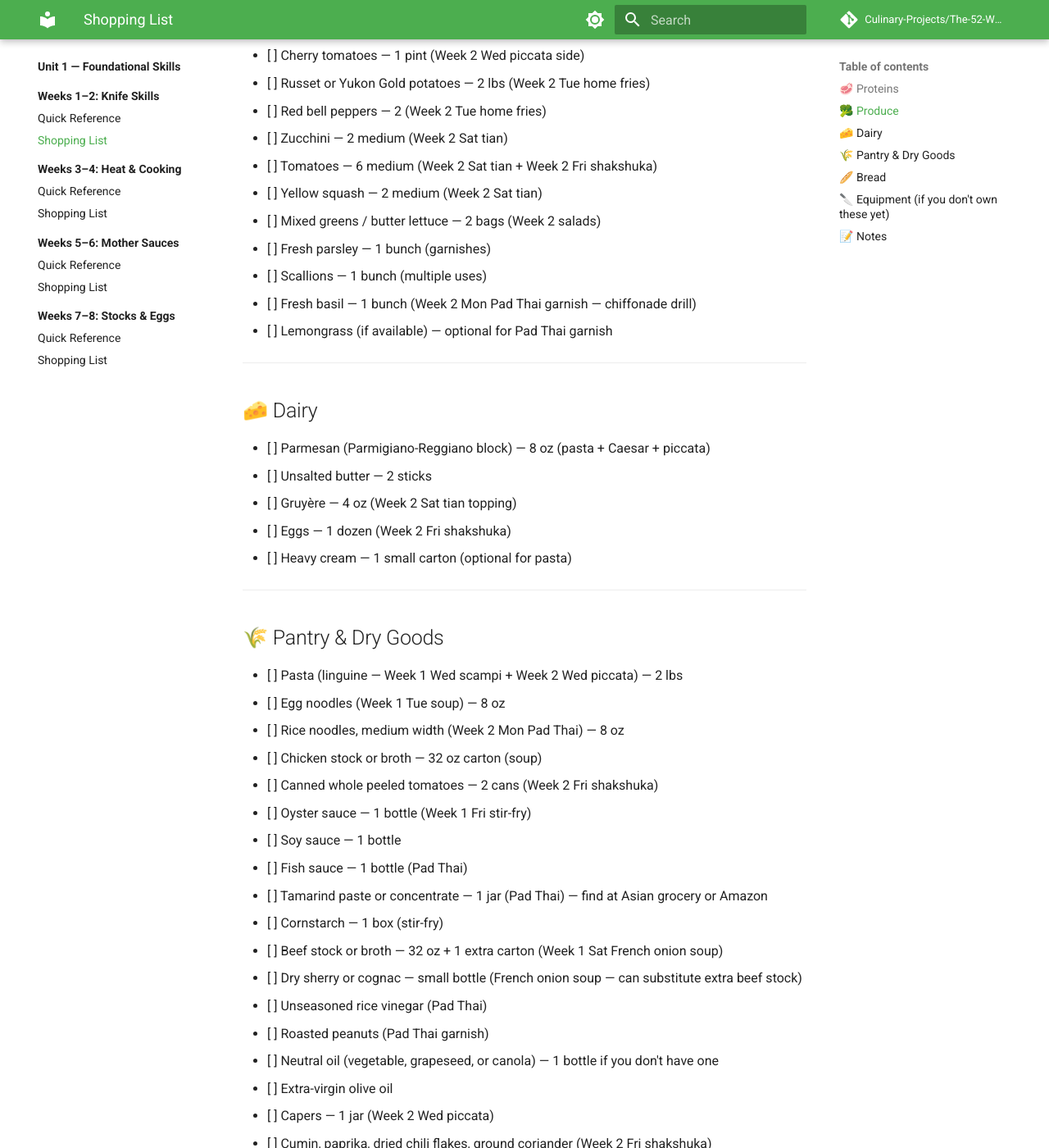
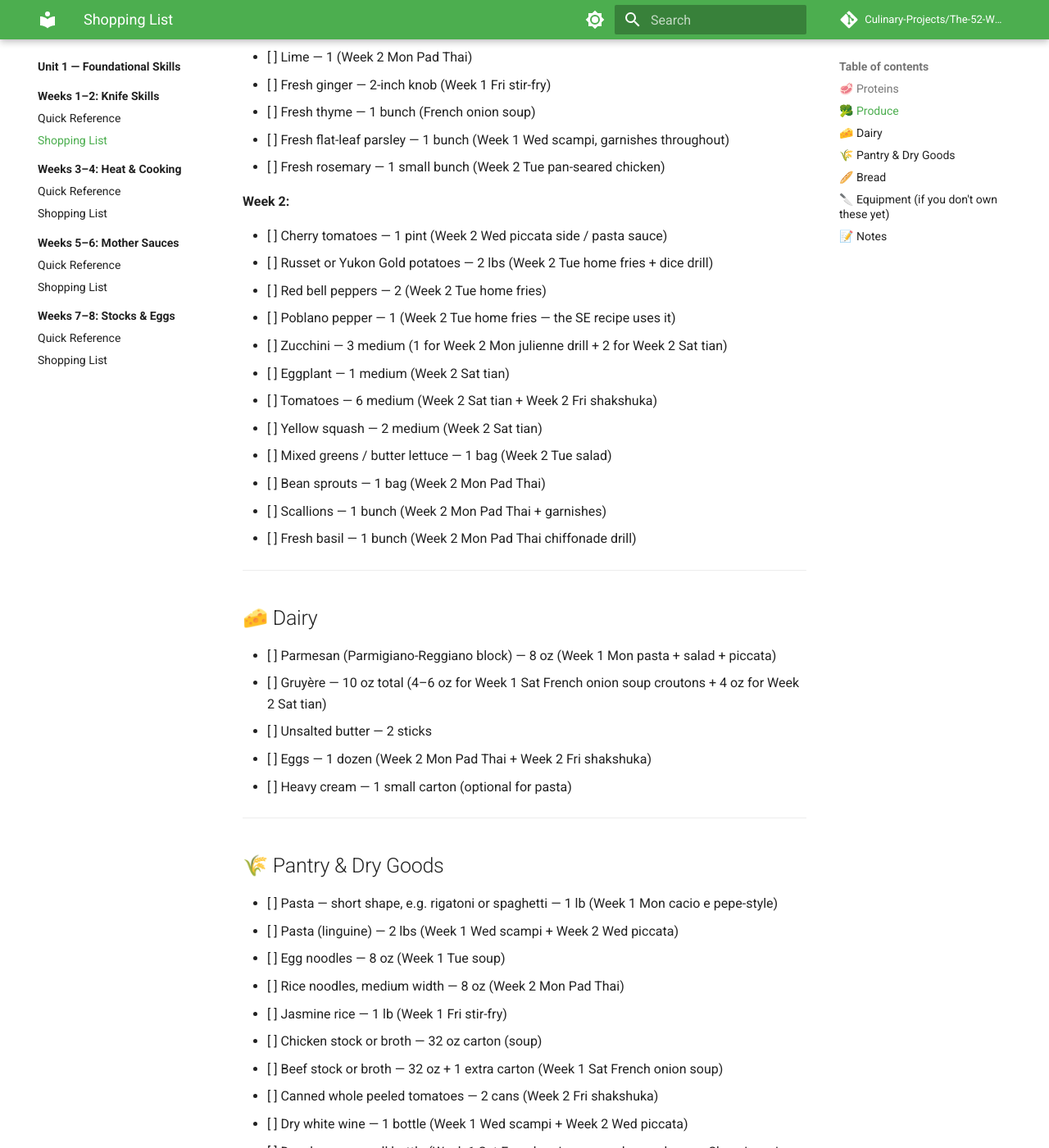
Before and after one commit to Culinary-Projects/The-52-Week-Culinary-Project, an MkDocs documentation site: the page built from docs/weeks/01-foundational-skills/01-02-knife-skills/shopping-list.md, in a window 1280 px wide and 1400 px high, scrolled down 1432 px. Shown: the whole window at 82% size. Built offline with MkDocs 1.6.1 and Material for MkDocs 9.7.7, drawn with Linux system fonts in a browser that asks for light colours; comment, search, counter and statistics services are not loaded; some of the changed text lies outside the part shown.

Commit message:
W01-02 shopping-list: comprehensive audit, fix 15+ missing items

```diff
--- a/docs/weeks/01-foundational-skills/01-02-knife-skills/shopping-list.md
+++ b/docs/weeks/01-foundational-skills/01-02-knife-skills/shopping-list.md
@@ -8,17 +8,18 @@
 >
 > **Pantry and dry goods** (pasta, sauces, oils, spices) can all be bought in one trip before Week 1 — they keep indefinitely.
 >
-> **Proteins:** Buy the Week 1 proteins (chicken breasts, shrimp, beef) before Week 1. Buy the Week 2 whole chicken the day before you plan to break it down — it must be fresh, not frozen, and fresh chicken has a short window.
+> **Proteins:** Buy the Week 1 proteins (chicken breasts, shrimp, beef) before Week 1. Buy the Week 2 Pad Thai protein (shrimp or tofu) with your Week 2 shop. Buy the Week 2 whole chicken the day before you plan to break it down — it must be fresh, not frozen, and fresh chicken has a short window.
 
 ---
 
 ## 🥩 Proteins
 
 - [ ] Boneless, skinless chicken breasts — 1 lb (Week 1 Tue, for soup)
-- [ ] Large shrimp (16/20 count), peeled and deveined — 1 lb (Week 1 Wed)
+- [ ] Large shrimp (16/20 count), peeled and deveined — 1 lb (Week 1 Wed scampi)
 - [ ] Flank steak or beef sirloin — 1 lb, thinly sliced (Week 1 Fri, stir-fry)
-- [ ] Bone-in, skin-on chicken thighs — 6 pieces (Week 2 Tue)
+- [ ] Bone-in, skin-on chicken thighs — 6 pieces (Week 2 Tue + Friday leftovers)
 - [ ] **Whole chicken — 1 (Week 2 Wed): You will break this down yourself. This is the lesson.** The breasts go into piccata; the thighs and legs are your Week 2 Friday leftovers. Save the carcass in the freezer — it becomes your Week 7 stock.
+- [ ] Shrimp (16/20 count) OR firm tofu — 8 oz (Week 2 Mon Pad Thai protein)
 
 ---
 
@@ -26,71 +27,84 @@
 
 **Week 1:**
 
-- [ ] Yellow onions — 3 large (soup + French onion soup)
-- [ ] Carrots — 4 (soup + mirepoix)
+- [ ] Yellow onions — 7 large (1 for soup mirepoix + 5–6 for French onion soup — they cook down to almost nothing)
+- [ ] Carrots — 6 (4 for Week 1 soup/mirepoix + 2 reserved for Week 2 Mon julienne drill)
 - [ ] Celery — 1 bunch (soup)
-- [ ] Baby spinach — 5 oz bag (Week 1 Mon pasta + salads)
+- [ ] Baby spinach — 5 oz bag (Week 1 Mon pasta)
 - [ ] Arugula — 1 bag (Week 1 Wed salad)
 - [ ] Fennel — 1 bulb (Week 1 Wed salad)
 - [ ] Orange — 1 (Week 1 Wed salad)
-- [ ] Broccoli — 1 head (Week 1 Fri)
-- [ ] Garlic — 2 heads (multiple uses all week)
-- [ ] Lemon — 3 (Week 1 Wed + Wed pasta + salad dressings)
+- [ ] Broccoli — 1 head (Week 1 Fri stir-fry)
+- [ ] Garlic — 3 heads (multiple uses throughout both weeks)
+- [ ] Lemon — 4 (Week 1 Wed scampi + salad + piccata + dressings)
+- [ ] Lime — 1 (Week 2 Mon Pad Thai)
+- [ ] Fresh ginger — 2-inch knob (Week 1 Fri stir-fry)
 - [ ] Fresh thyme — 1 bunch (French onion soup)
+- [ ] Fresh flat-leaf parsley — 1 bunch (Week 1 Wed scampi, garnishes throughout)
+- [ ] Fresh rosemary — 1 small bunch (Week 2 Tue pan-seared chicken)
 
 **Week 2:**
 
-- [ ] Cherry tomatoes — 1 pint (Week 2 Wed piccata side)
-- [ ] Russet or Yukon Gold potatoes — 2 lbs (Week 2 Tue home fries)
+- [ ] Cherry tomatoes — 1 pint (Week 2 Wed piccata side / pasta sauce)
+- [ ] Russet or Yukon Gold potatoes — 2 lbs (Week 2 Tue home fries + dice drill)
 - [ ] Red bell peppers — 2 (Week 2 Tue home fries)
-- [ ] Zucchini — 2 medium (Week 2 Sat tian)
+- [ ] Poblano pepper — 1 (Week 2 Tue home fries — the SE recipe uses it)
+- [ ] Zucchini — 3 medium (1 for Week 2 Mon julienne drill + 2 for Week 2 Sat tian)
+- [ ] Eggplant — 1 medium (Week 2 Sat tian)
 - [ ] Tomatoes — 6 medium (Week 2 Sat tian + Week 2 Fri shakshuka)
 - [ ] Yellow squash — 2 medium (Week 2 Sat tian)
-- [ ] Mixed greens / butter lettuce — 2 bags (Week 2 salads)
-- [ ] Fresh parsley — 1 bunch (garnishes)
-- [ ] Scallions — 1 bunch (multiple uses)
-- [ ] Fresh basil — 1 bunch (Week 2 Mon Pad Thai garnish — chiffonade drill)
-- [ ] Lemongrass (if available) — optional for Pad Thai garnish
+- [ ] Mixed greens / butter lettuce — 1 bag (Week 2 Tue salad)
+- [ ] Bean sprouts — 1 bag (Week 2 Mon Pad Thai)
+- [ ] Scallions — 1 bunch (Week 2 Mon Pad Thai + garnishes)
+- [ ] Fresh basil — 1 bunch (Week 2 Mon Pad Thai chiffonade drill)
 
 ---
 
 ## 🧀 Dairy
 
-- [ ] Parmesan (Parmigiano-Reggiano block) — 8 oz (pasta + Caesar + piccata)
+- [ ] Parmesan (Parmigiano-Reggiano block) — 8 oz (Week 1 Mon pasta + salad + piccata)
+- [ ] Gruyère — 10 oz total (4–6 oz for Week 1 Sat French onion soup croutons + 4 oz for Week 2 Sat tian)
 - [ ] Unsalted butter — 2 sticks
-- [ ] Gruyère — 4 oz (Week 2 Sat tian topping)
-- [ ] Eggs — 1 dozen (Week 2 Fri shakshuka)
+- [ ] Eggs — 1 dozen (Week 2 Mon Pad Thai + Week 2 Fri shakshuka)
 - [ ] Heavy cream — 1 small carton (optional for pasta)
 
 ---
 
 ## 🌾 Pantry & Dry Goods
 
-- [ ] Pasta (linguine — Week 1 Wed scampi + Week 2 Wed piccata) — 2 lbs
-- [ ] Egg noodles (Week 1 Tue soup) — 8 oz
-- [ ] Rice noodles, medium width (Week 2 Mon Pad Thai) — 8 oz
+- [ ] Pasta — short shape, e.g. rigatoni or spaghetti — 1 lb (Week 1 Mon cacio e pepe-style)
+- [ ] Pasta (linguine) — 2 lbs (Week 1 Wed scampi + Week 2 Wed piccata)
+- [ ] Egg noodles — 8 oz (Week 1 Tue soup)
+- [ ] Rice noodles, medium width — 8 oz (Week 2 Mon Pad Thai)
+- [ ] Jasmine rice — 1 lb (Week 1 Fri stir-fry)
 - [ ] Chicken stock or broth — 32 oz carton (soup)
+- [ ] Beef stock or broth — 32 oz + 1 extra carton (Week 1 Sat French onion soup)
 - [ ] Canned whole peeled tomatoes — 2 cans (Week 2 Fri shakshuka)
+- [ ] Dry white wine — 1 bottle (Week 1 Wed scampi + Week 2 Wed piccata)
+- [ ] Dry sherry — small bottle (Week 1 Sat French onion soup; also works as a Shaoxing wine sub in stir-fry)
 - [ ] Oyster sauce — 1 bottle (Week 1 Fri stir-fry)
 - [ ] Soy sauce — 1 bottle
+- [ ] Sesame oil — 1 small bottle (Week 1 Fri stir-fry)
 - [ ] Fish sauce — 1 bottle (Pad Thai)
-- [ ] Tamarind paste or concentrate — 1 jar (Pad Thai) — find at Asian grocery or Amazon
-- [ ] Cornstarch — 1 box (stir-fry)
-- [ ] Beef stock or broth — 32 oz + 1 extra carton (Week 1 Sat French onion soup)
-- [ ] Dry sherry or cognac — small bottle (French onion soup — can substitute extra beef stock)
-- [ ] Unseasoned rice vinegar (Pad Thai)
-- [ ] Roasted peanuts (Pad Thai garnish)
+- [ ] Tamarind paste or concentrate — 1 jar (Pad Thai) — Asian grocery or Amazon
+- [ ] Brown sugar or palm sugar — 1 bag (Pad Thai)
+- [ ] Cornstarch — 1 box (stir-fry velveting)
+- [ ] All-purpose flour — 1 bag (Week 2 Wed piccata dredge)
+- [ ] Dijon mustard — 1 jar (Week 2 Tue vinaigrette + general use)
+- [ ] Red wine vinegar — 1 bottle (Week 2 Tue vinaigrette)
+- [ ] Unseasoned rice vinegar — 1 bottle (Pad Thai)
+- [ ] Roasted peanuts — 1 bag (Pad Thai garnish)
+- [ ] Capers — 1 jar (Week 2 Wed piccata)
+- [ ] Cumin, smoked paprika, dried chili flakes, ground coriander (Week 2 Fri shakshuka)
 - [ ] Neutral oil (vegetable, grapeseed, or canola) — 1 bottle if you don't have one
 - [ ] Extra-virgin olive oil
-- [ ] Capers — 1 jar (Week 2 Wed piccata)
-- [ ] Cumin, paprika, dried chili flakes, ground coriander (Week 2 Fri shakshuka)
 
 ---
 
 ## 🥖 Bread
 
 - [ ] Good baguette — 1 (Week 1 Sat French onion soup croutons)
-- [ ] Crusty bread for Week 2 Sat tian — 1 loaf
+- [ ] Crusty bread — 1 loaf (Week 2 Fri shakshuka dipping + Week 2 Sat tian)
 
 ---
 
@@ -105,8 +119,10 @@
 
 ## 📝 Notes
 
-**French onion soup (Week 1 Sat) requires a LOT of onions.** 4–5 large yellow onions is not too many. They cook down to almost nothing.
+**French onion soup (Week 1 Sat) needs a huge amount of onions.** 5–6 large yellow onions is not too many — they cook down to about 10% of their raw volume over 45–60 minutes. Don't rush the caramelization.
 
-**Pad Thai (Week 2 Mon):** Soak rice noodles in cold water for 30 minutes before cooking — don't boil them. They finish in the wok.
+**Pad Thai (Week 2 Mon):** Soak rice noodles in cold water for 30 minutes before cooking — don't boil them. They finish in the wok. Mise en place is even more critical here than in the stir-fry.
+
+**Stir-fry (Week 1 Fri):** Dry sherry is an acceptable sub for Shaoxing wine. If you're buying it anyway for French onion soup, you're covered — just reserve some before the onion soup.
 
 **Whole chicken (Week 2 Wed):** Watch the Serious Eats chicken breakdown video before you start. Takes about 20 minutes the first time; 8 minutes by Week 6.
```
